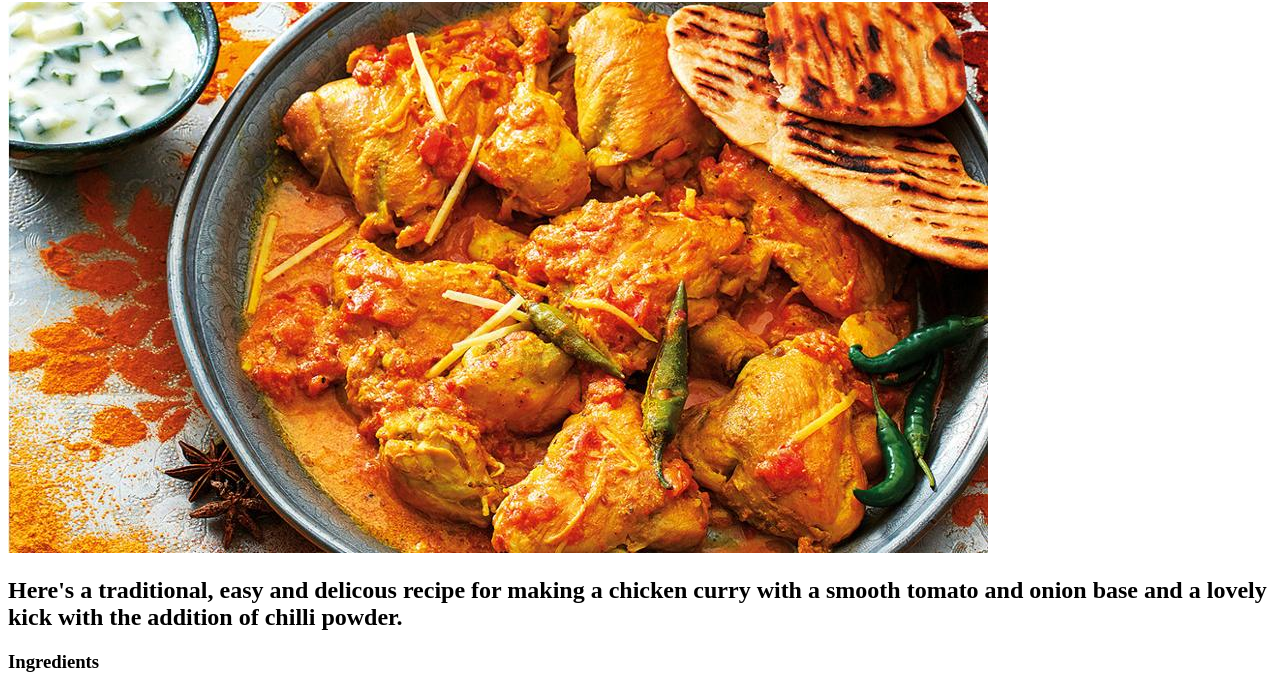
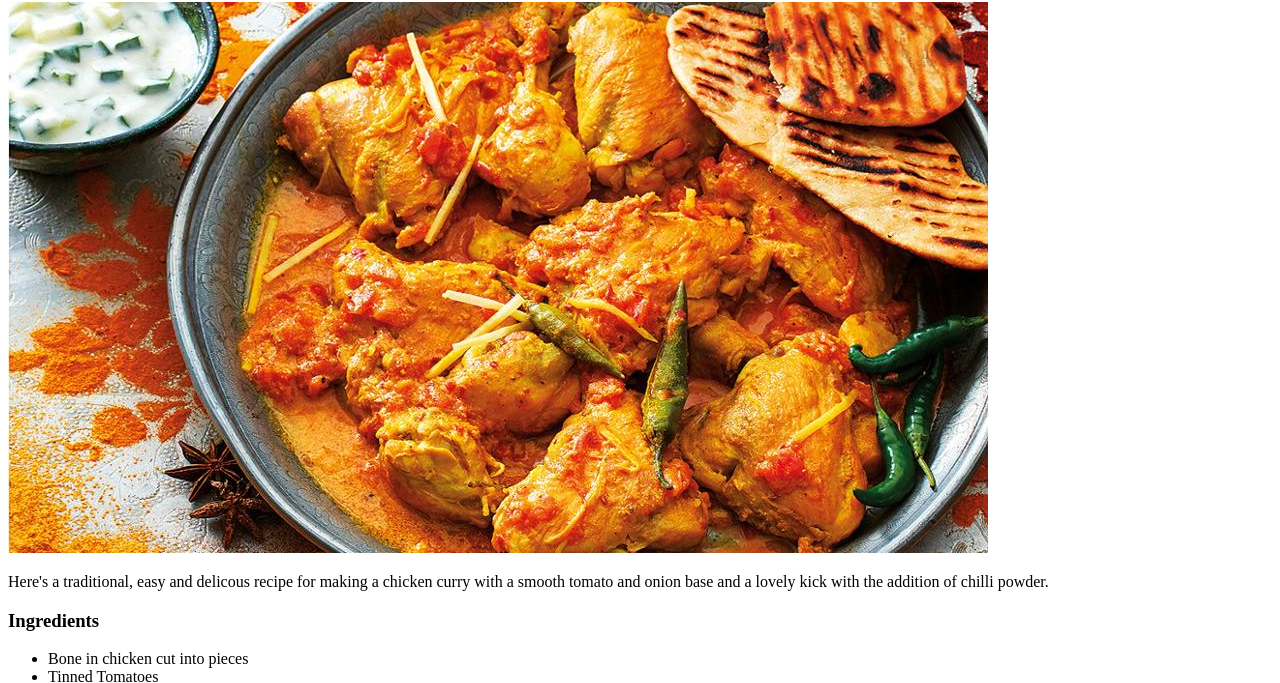
Before and after one commit to MMal87/odin-recipes, a plain HTML site: page recipes/chicken-curry.html in a window 1280 px wide. Shown: the part 78-761 px from the top of the page. Drawn offline with Linux system fonts and the light colour scheme.

Commit message:
Add index.html

```diff
--- a/recipes/chicken-curry.html
+++ b/recipes/chicken-curry.html
@@ -6,8 +6,8 @@
 <body>
 <h1>Chicken Curry</h1>
 <img src="images/chickenimage.jpg" alt="Image of a delicious chicken curry">
-<h2>Here's a traditional, easy and delicous recipe for making a
-    chicken curry with a smooth tomato and onion base and a lovely kick with the addition of chilli powder.</h2>
+<p>Here's a traditional, easy and delicous recipe for making a
+    chicken curry with a smooth tomato and onion base and a lovely kick with the addition of chilli powder.</p>
 
 <h3>Ingredients</h3>
 <ul>
```
Also changed, not shown: index.html (+1 -1 lines).
